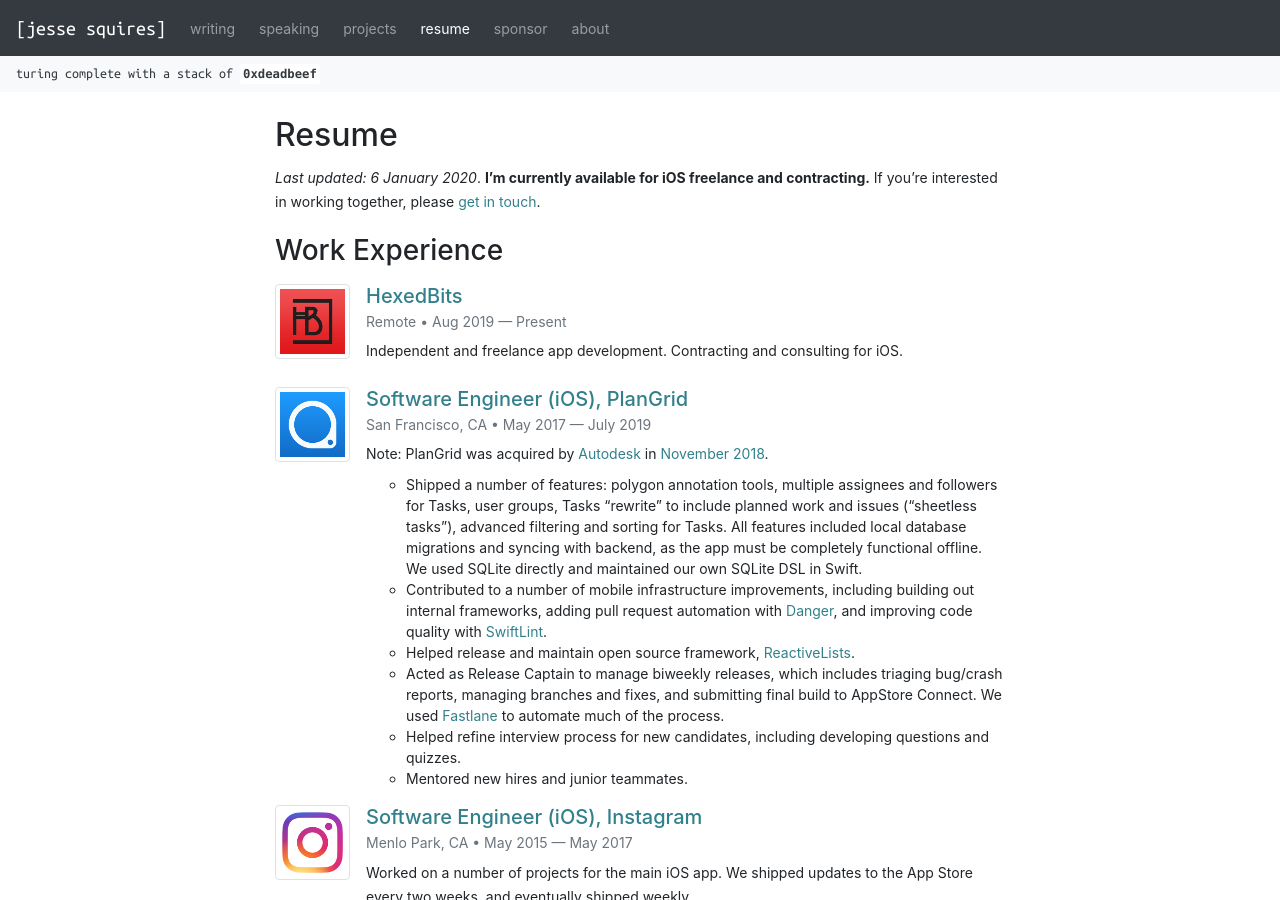
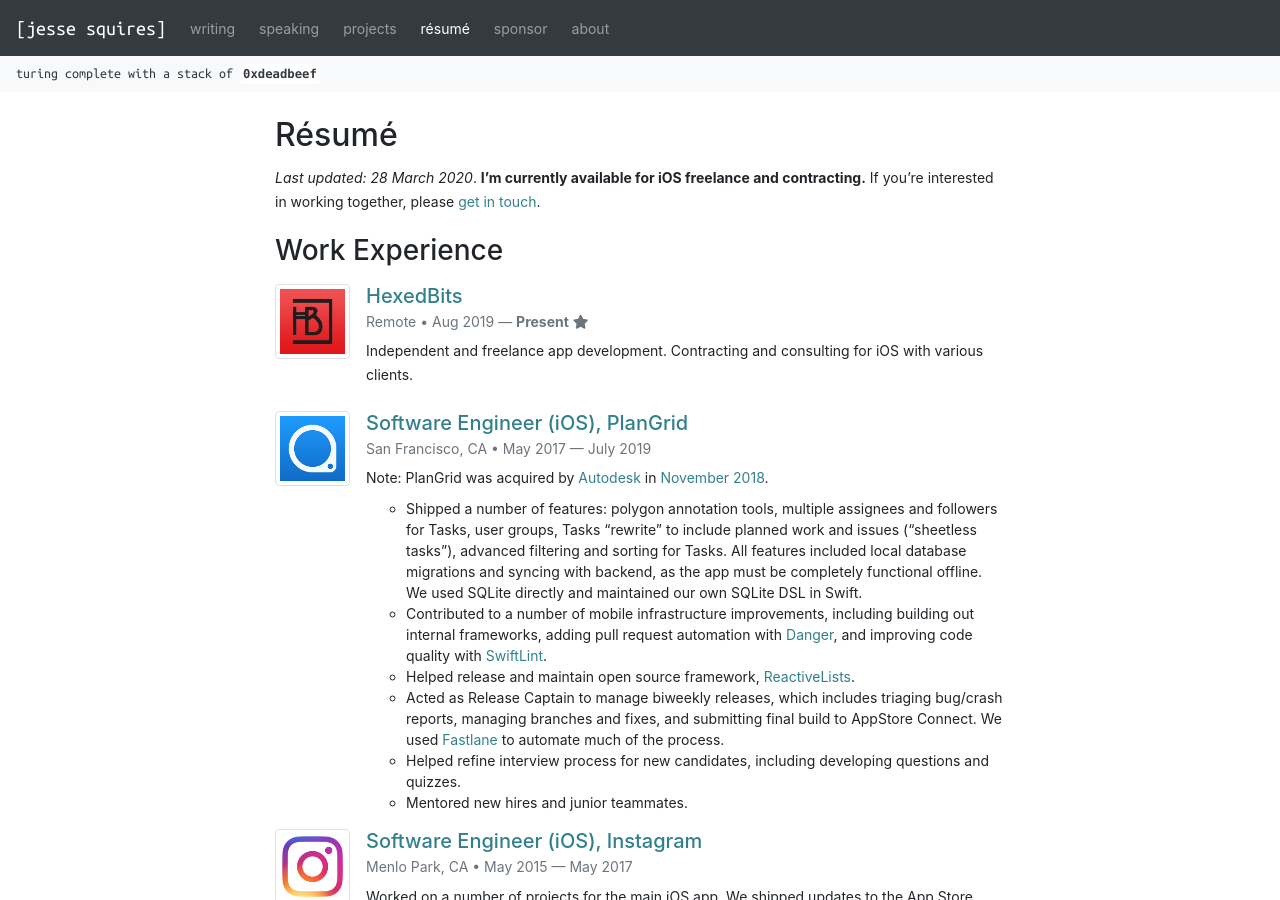
Before and after one commit to jessesquires/jessesquires.com, a Jekyll site: the page built from linkedout.md, in a window 1280 px wide and 900 px high. Built offline with Jekyll 4.4.1, drawn with Linux system fonts in a browser that asks for light colours; nearby versions of some CDN libraries; library files that are not in the unit come from our copies; some of the changed text lies outside the part shown.

Commit message:
Minor resume updates

```diff
--- a/_data/resume/work.json
+++ b/_data/resume/work.json
@@ -12,7 +12,7 @@
                 "name": "work-hexedbits.png",
                 "title": "HexedBits"
             },
-            "description": "Independent and freelance app development. Contracting and consulting for iOS."
+            "description": "Independent and freelance app development. Contracting and consulting for iOS with various clients."
         },
         {
             "title": "Software Engineer (iOS), PlanGrid",
--- a/_includes/header.html
+++ b/_includes/header.html
@@ -15,7 +15,7 @@
                 <a class="nav-link {% if page.url == '/projects/' %}active{% endif %}" href="/projects/">projects</a>
             </li>
             <li class="nav-item mr-2">
-                <a class="nav-link {% if page.url == '/linkedout/' %}active{% endif %}" href="/linkedout/">resume</a>
+                <a class="nav-link {% if page.url == '/linkedout/' %}active{% endif %}" href="/linkedout/">résumé</a>
             </li>
             <li class="nav-item mr-2">
                 <a class="nav-link {% if page.url == '/sponsor/' %}active{% endif %}" href="/sponsor/">sponsor</a>
--- a/_includes/resume_entry.html
+++ b/_includes/resume_entry.html
@@ -7,7 +7,14 @@
 
     <div class="media-body">
         <h5 class="mt-0 mb-1"><a href="{{ entry.link }}">{{ entry.title }}</a></h5>
-        <h6 class="mt-0 mb-1 text-muted"><small>{{ entry.location}} &bull; {{ entry.start }} &mdash; {{ entry.end }}</small></h6>
+
+        {% if entry.end == 'Present' %}
+            {% assign entry_end = '<b>Present</b> <i class="fa fa-star" aria-hidden="true"></i>'%}
+        {% else %}
+            {% assign entry_end = entry.end %}
+        {% endif %}
+
+        <h6 class="mt-0 mb-1 text-muted"><small>{{ entry.location}} &bull; {{ entry.start }} &mdash; {{ entry_end }}</small></h6>
 
         {% if entry.description %}
         <p class="mt-0 mb-1" markdown="1">{{ entry.description }}</p>
--- a/linkedout.md
+++ b/linkedout.md
@@ -1,9 +1,9 @@
 ---
 layout: standalone
-title: Resume
+title: Résumé
 ---
 
-*Last updated: 6 January 2020*. **I'm currently available for iOS freelance and contracting.**
+*Last updated: 28 March 2020*. **I'm currently available for iOS freelance and contracting.**
 If you're interested in working together, please [get in touch](/contact).
 
 {% assign resume = site.data.resume %}
```
